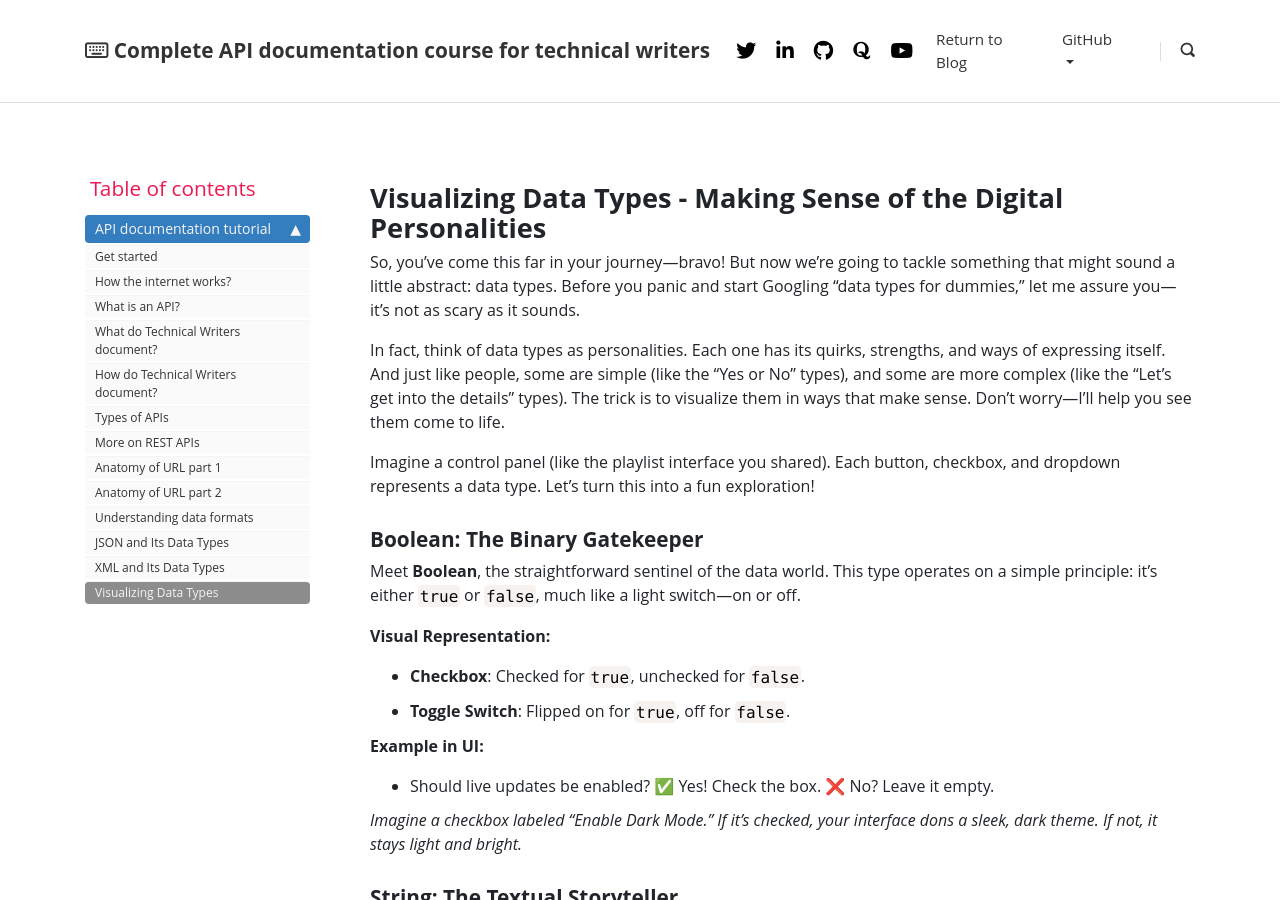
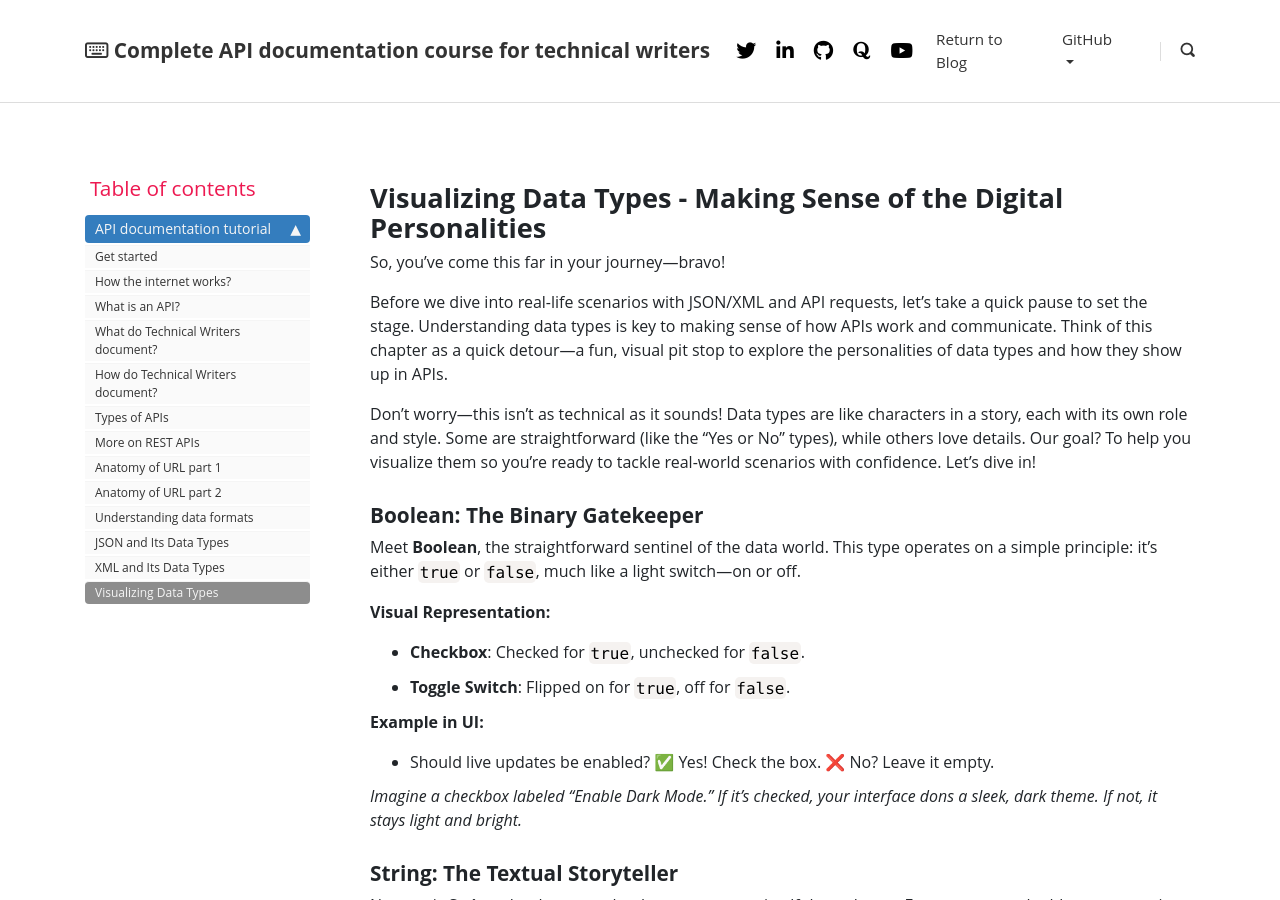
Before and after one commit to gautriv/apidocumentation, a Jekyll site: the page built from pages/mydoc/visualdatatypes.md, in a window 1280 px wide and 900 px high. Built offline with Jekyll 4.4.1, drawn with Linux system fonts in a browser that asks for light colours; nearby versions of some CDN libraries; comment, search, counter and statistics services are not loaded; some of the changed text lies outside the part shown.

Commit message:
Updated course

```diff
--- a/pages/mydoc/visualdatatypes.md
+++ b/pages/mydoc/visualdatatypes.md
@@ -11,11 +11,11 @@ previous:
   url: https://beingtechnicalwriter.com/apidocumentation/XML101.html
 ---
 
-So, you’ve come this far in your journey—bravo! But now we’re going to tackle something that might sound a little abstract: data types. Before you panic and start Googling “data types for dummies,” let me assure you—it’s not as scary as it sounds.
+So, you’ve come this far in your journey—bravo!
 
-In fact, think of data types as personalities. Each one has its quirks, strengths, and ways of expressing itself. And just like people, some are simple (like the “Yes or No” types), and some are more complex (like the “Let’s get into the details” types). The trick is to visualize them in ways that make sense. Don’t worry—I’ll help you see them come to life.
+Before we dive into real-life scenarios with JSON/XML and API requests, let’s take a quick pause to set the stage. Understanding data types is key to making sense of how APIs work and communicate. Think of this chapter as a quick detour—a fun, visual pit stop to explore the personalities of data types and how they show up in APIs.
 
-Imagine a control panel (like the playlist interface you shared). Each button, checkbox, and dropdown represents a data type. Let’s turn this into a fun exploration!
+Don’t worry—this isn’t as technical as it sounds! Data types are like characters in a story, each with its own role and style. Some are straightforward (like the “Yes or No” types), while others love details. Our goal? To help you visualize them so you’re ready to tackle real-world scenarios with confidence. Let’s dive in!
 
 <script async src="https://pagead2.googlesyndication.com/pagead/js/adsbygoogle.js?client=ca-pub-7149683584202371"
       crossorigin="anonymous"></script>
@@ -115,6 +115,12 @@ By visualizing these data types with familiar UI elements, we bridge the gap bet
 
 Remember, each data type has its own personality and role in the digital narrative. Embrace them, and you'll be well on your way to mastering API documentation with confidence and clarity.
 
+You’ve done an incredible job exploring the personalities of data types and how they come to life in APIs. Now that you’ve got a clear picture of Boolean, String, Number, and their friends, you’re ready to see them in action.
+
+In the next chapter, we’ll take all this knowledge and dive into real-life scenarios of API documentation. You’ll see how these data types fit into actual API requests and responses, making your understanding even more practical and hands-on.
+
+Get excited—it’s time to connect the dots and bring your API documentation journey to the next level. See you there!
+
 {% include recap.html content="The main takeaways from this chapter are:
 <br>
 --> Boolean represents true or false values.
```
Also changed, not shown: pages/mydoc/xml.md (+3 -1 lines).
